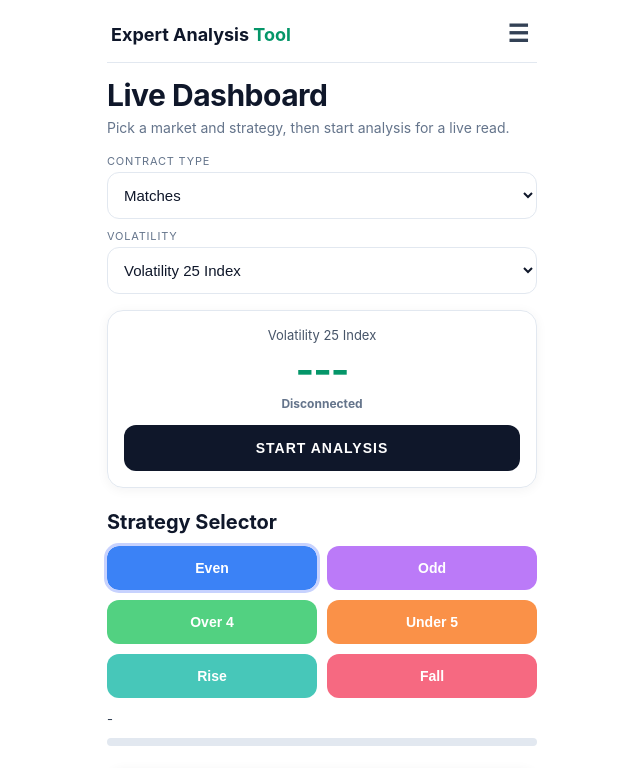
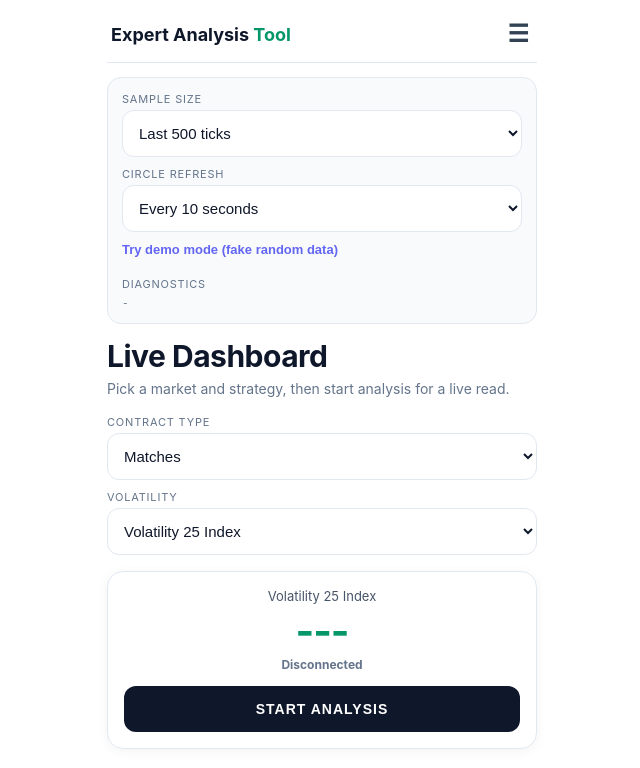
Before and after one commit to holakovxx/holakoderiv, a website: page index.html in a window 1280 px wide. Both pictures are taken after a click on the button "Menu". Shown: the top 768 px of the page, without its empty margins (318-958 px from the left). Drawn offline with Linux system fonts and the light colour scheme.

Commit message:
Add visibility change handling and event listeners

```diff
--- a/index.html
+++ b/index.html
@@ -392,4 +392,41 @@
     }, 400);
   }
 
-  // 10-second refres
+  // 10-second refresh of the circle
+  setInterval(() => {
+    if (mode) { cd--; if (cd < 0) { cd = 10; updateSnap(); } } else { cd = 10; }
+    if (!fast) $('cd').textContent = '0:' + String(Math.max(cd, 0)).padStart(2, '0');
+  }, 1000);
+
+  // Phones pause background tabs to save battery, so the 10s timer above
+  // can freeze while you're away in another app. Catch up the moment
+  // you come back, instead of showing a stale number.
+  document.addEventListener('visibilitychange', () => {
+    if (!document.hidden && mode) { cd = 10; updateSnap(); }
+  });
+  window.addEventListener('focus', () => { if (mode) { cd = 10; updateSnap(); } });
+
+  $('menuBtn').addEventListener('click', () => {
+    const m = $('menu'); m.style.display = m.style.display === 'block' ? 'none' : 'block';
+  });
+  $('symbolSelect').addEventListener('change', () => {
+    $('symName').textContent = $('symbolSelect').selectedOptions[0].text;
+    resetStats();
+    if (mode === 'live') { stopAll(); toggleLive(); }
+  });
+  $('win').addEventListener('change', () => { resetScore(); updateSnap(); render(); });
+  $('rf').addEventListener('change', () => { fast = $('rf').value === 'tick'; $('cd').textContent = fast ? 'live' : '0:10'; resetScore(); updateSnap(); });
+  $('scoreReset').addEventListener('click', (e) => { e.preventDefault(); resetScore(); });
+  $('contract').addEventListener('change', () => setContract($('contract').value));
+  $('matchPill').addEventListener('click', () => setContract('matches'));
+  $('diffPill').addEventListener('click', () => setContract('differs'));
+  $('strats').addEventListener('click', (e) => {
+    const b = e.target.closest('button'); if (!b) return;
+    strategy = b.dataset.s;
+    document.querySelectorAll('#strats button').forEach((x) => x.classList.toggle('sel', x === b));
+    render();
+  });
+  render();
+</script>
+</body>
+</html>
```
